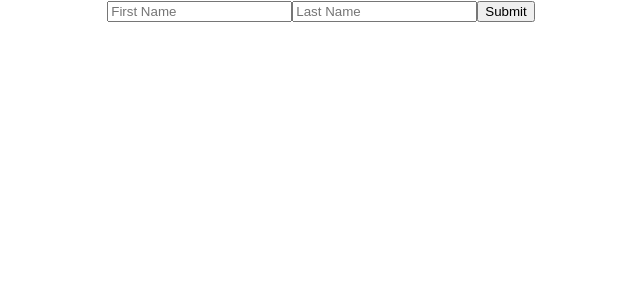
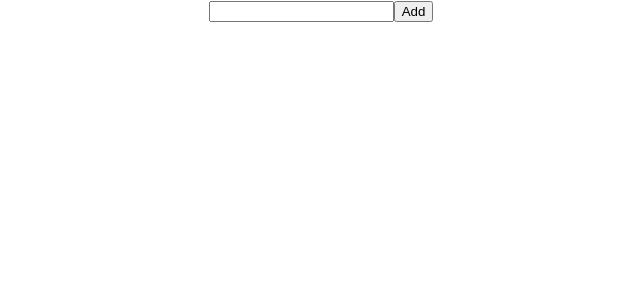
Before and after one commit to zohaibtahir/ReactFirstApp, a React (Create React App) app: page / in a window 1280 px wide. Shown: the top 300 px of the page, without its empty margins (319-959 px from the left). Built offline with nearby package versions, Linux system fonts and the light colour scheme.

Commit message:
todo app in react

```diff
--- a/src/App.js
+++ b/src/App.js
@@ -10,11 +10,12 @@
 import ConditionalComponent from './components/ConditionalComponent';
 import MapingList from './components/MapingList';
 import Form from './components/Form';
+import Todo from './components/Todo';
 
 function App() {
   return (
     <div className="App">
-      <Form></Form>
+      <Todo></Todo>
     </div>
   );
 }
--- /dev/null
+++ b/src/components/ListItem.js
@@ -0,0 +1,4 @@
+export default function Listitem({value}){
+
+    return <div>{value}</div>
+}
--- /dev/null
+++ b/src/components/Todo.js
@@ -0,0 +1,35 @@
+import { useState } from "react";
+import Listitem from "./ListItem";
+
+export default function Todo(){
+
+    const [todo, setTodo] = useState("");
+    const [todoList, setTodoList] = useState([]);
+
+    function handleinput(event){
+        setTodo(event.target.value);
+    }
+    function handleSubmit(event){
+        event.preventDefault();
+        let tempList = todoList;
+        tempList.push(todo);
+        setTodoList(tempList);
+        setTodo("");
+    }
+
+    return (
+        <div>
+            <form onSubmit={handleSubmit}>
+                <input type="text" value={todo} onChange={handleinput} />
+                <button type="submit">Add</button>
+            </form>
+
+            <div>
+                    {todoList.map((item,index)=>(
+                        <Listitem key={index} value={item}></Listitem>
+                    ))}
+
+            </div>
+        </div>
+    )
+}
```
